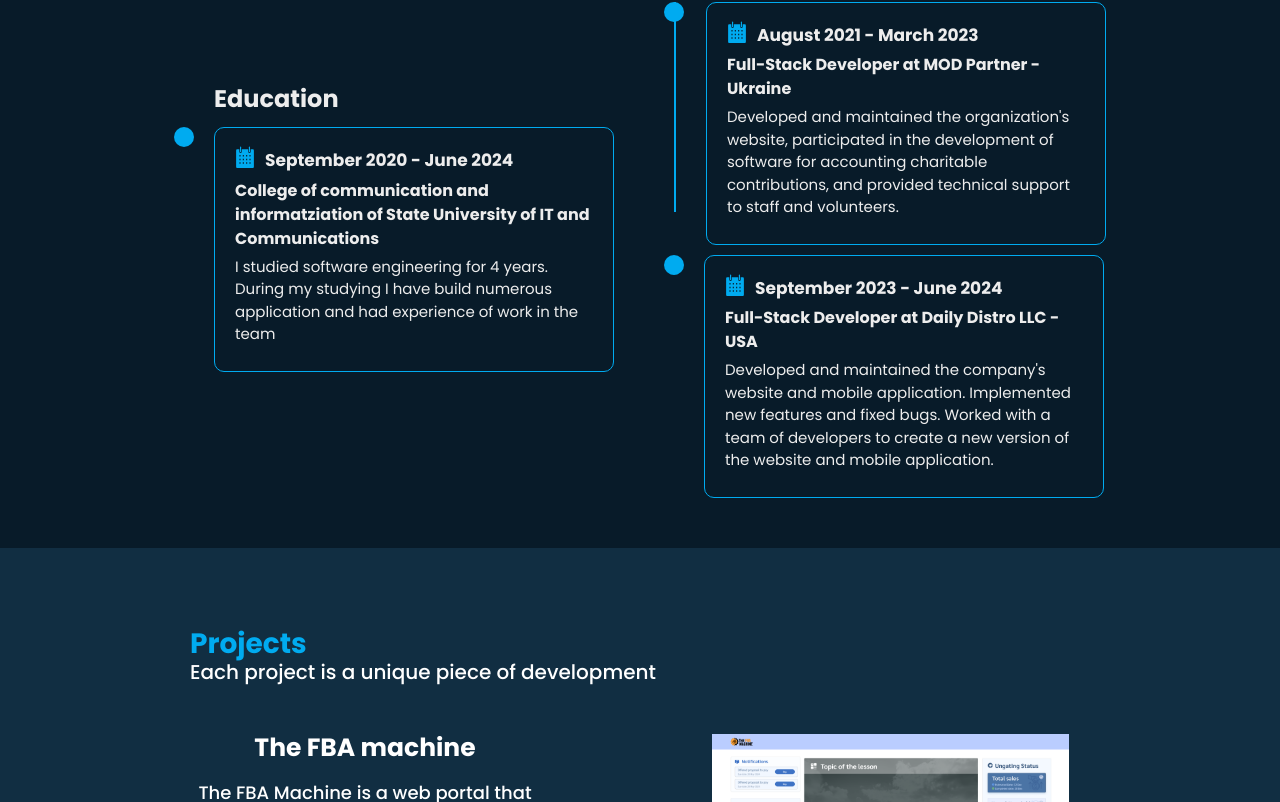
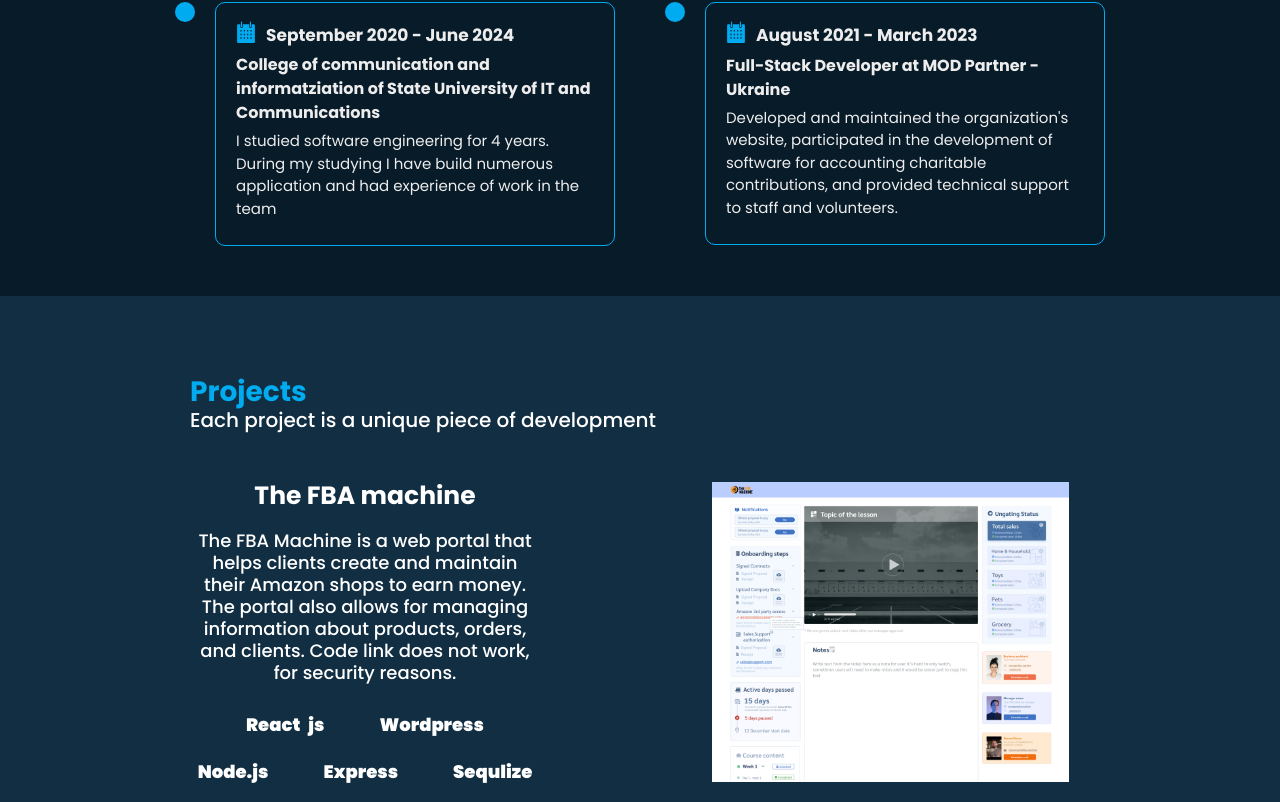
Before and after one commit to Izakiel81/portfolio, a Next.js app: page / in a window 1280 px wide. Shown: the part 997-1799 px from the top of the page. Built offline with nearby package versions, Linux system fonts and the light colour scheme.

Commit message:
changed info to more accurate

```diff
--- a/src/components/experience/Experience.tsx
+++ b/src/components/experience/Experience.tsx
@@ -22,13 +22,7 @@
       description:
         "Developed and maintained the organization's website, participated in the development of software for accounting charitable contributions, and provided technical support to staff and volunteers.",
     },
-    {
-      date: "September 2023 - June 2024",
-      heading: "Full-Stack Developer at Daily Distro LLC - USA",
-      description:
-        "Developed and maintained the company's website and mobile application. Implemented new features and fixed bugs. Worked with a team of developers to create a new version of the website and mobile application.",
-    },
-  ];
+ ];
 
   return (
     <div className={styles.container} id="experience" ref={cbRef}>
```
